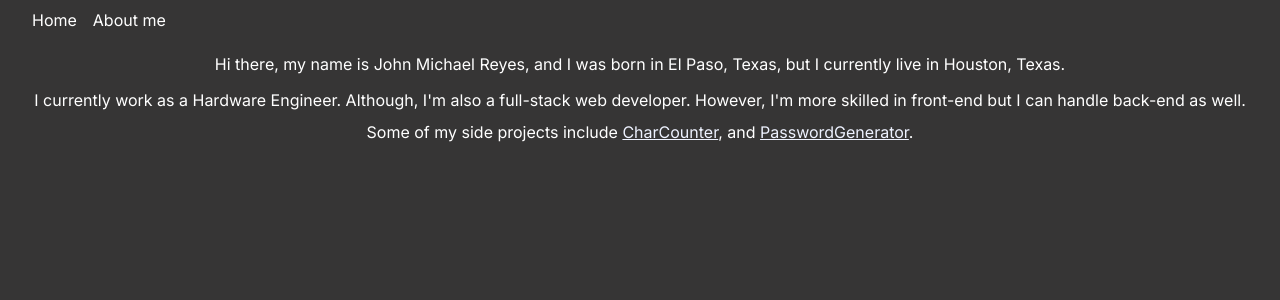
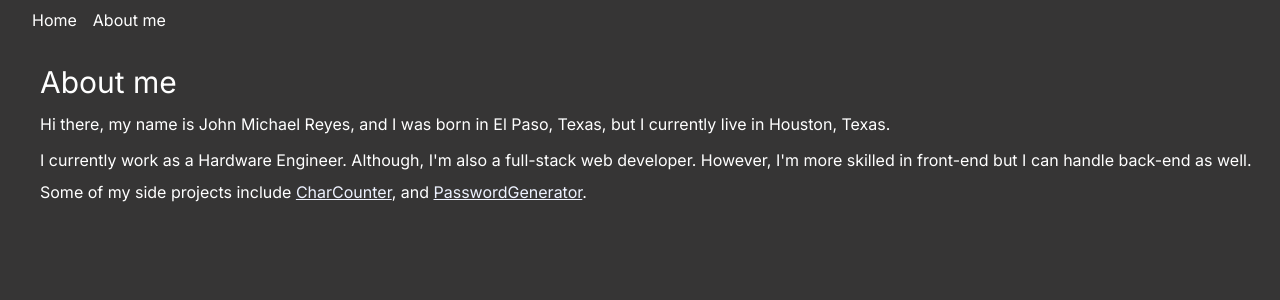
Before and after one commit to FreddieCrew/freddiecrew.github.io, a Next.js app: page /about in a window 1280 px wide. Shown: the top 300 px of the page. Built offline with nearby package versions, Linux system fonts and the light colour scheme.

Commit message:
Better text formatting and alignment.

```diff
--- a/src/app/about/page.tsx
+++ b/src/app/about/page.tsx
@@ -6,16 +6,19 @@ export default function About() {
   return (
     <div className='about'>
       <Navbar />
-      <p className='text-center text-white py-3'>
+      <div className='container py-6'>
+      <h2 className='ml-10 text-3xl text-white text-bold'>About me</h2>
+      <p className='ml-10 text-white py-3'>
         Hi there, my name is John Michael Reyes, and I was born in El Paso, Texas, but I currently live in Houston, Texas.
       </p>
-      <p className='text-white text-center'>
-        I currently work as a Hardware Engineer. Although, I'm also a full-stack web developer. However, I'm more skilled in front-end but I can handle back-end as well.
+      <p className='ml-10 text-white'>
+        I currently work as a Hardware Engineer.
+        Although, I'm also a full-stack web developer. However, I'm more skilled in front-end but I can handle back-end as well.
       </p>
-      <p className='text-center text-white m-2'>
+      <p className='ml-10 text-white m-2'>
         Some of my side projects include <a title='Simple Character Counter written in C++, which can count how many lines are in a .txt file.' href='https://github.com/FreddieCrew/CharCounter' className='text-indigo-50 underline hover:no-underline hover:opacity-50' target='_blank'>CharCounter</a>, and <a title='Simple password generator written in Python' href='https://github.com/FreddieCrew/Password-Generator' className='text-indigo-50 underline hover:no-underline hover:opacity-50'>PasswordGenerator</a>.
       </p>
-
+      </div>
 
     </div>
   )
```
